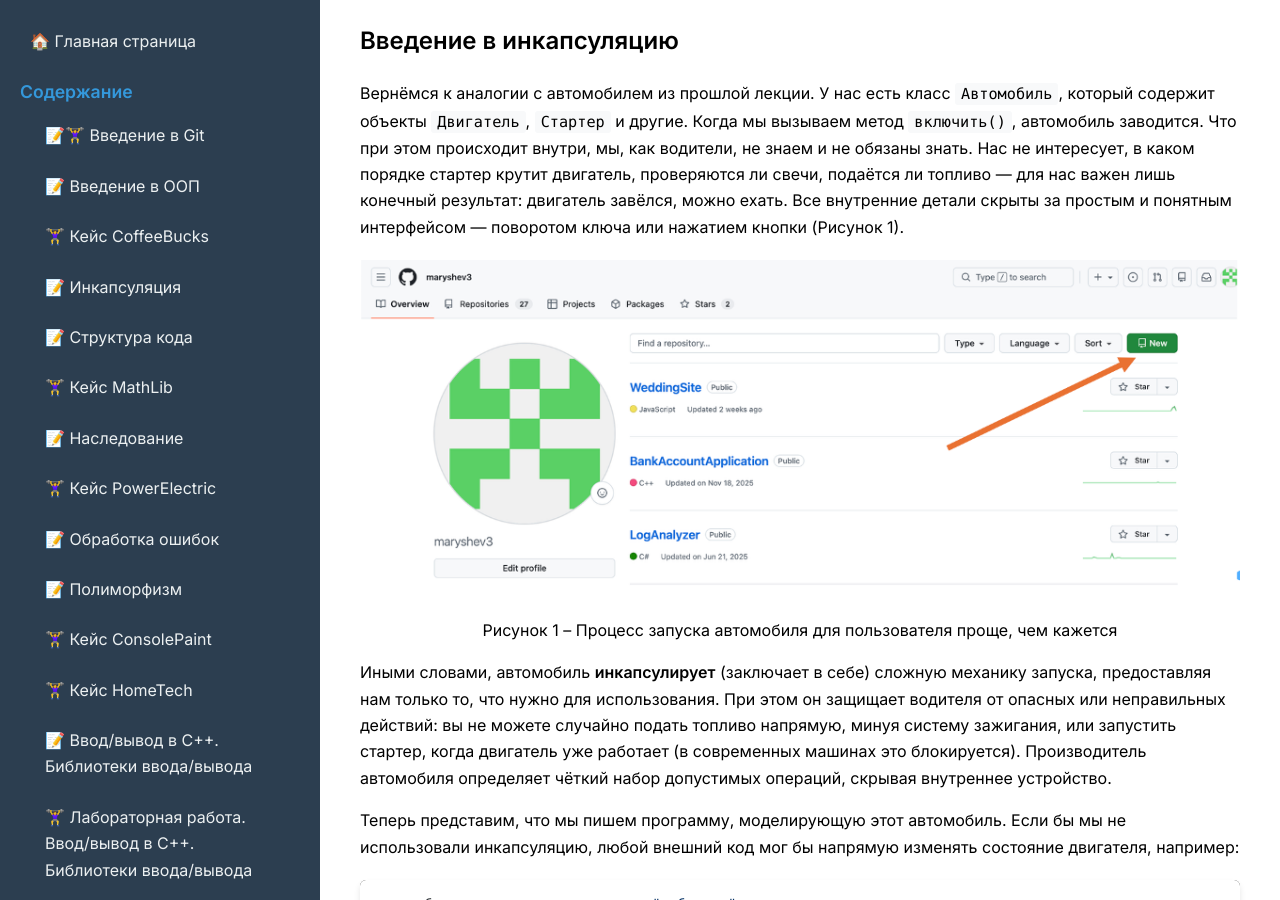
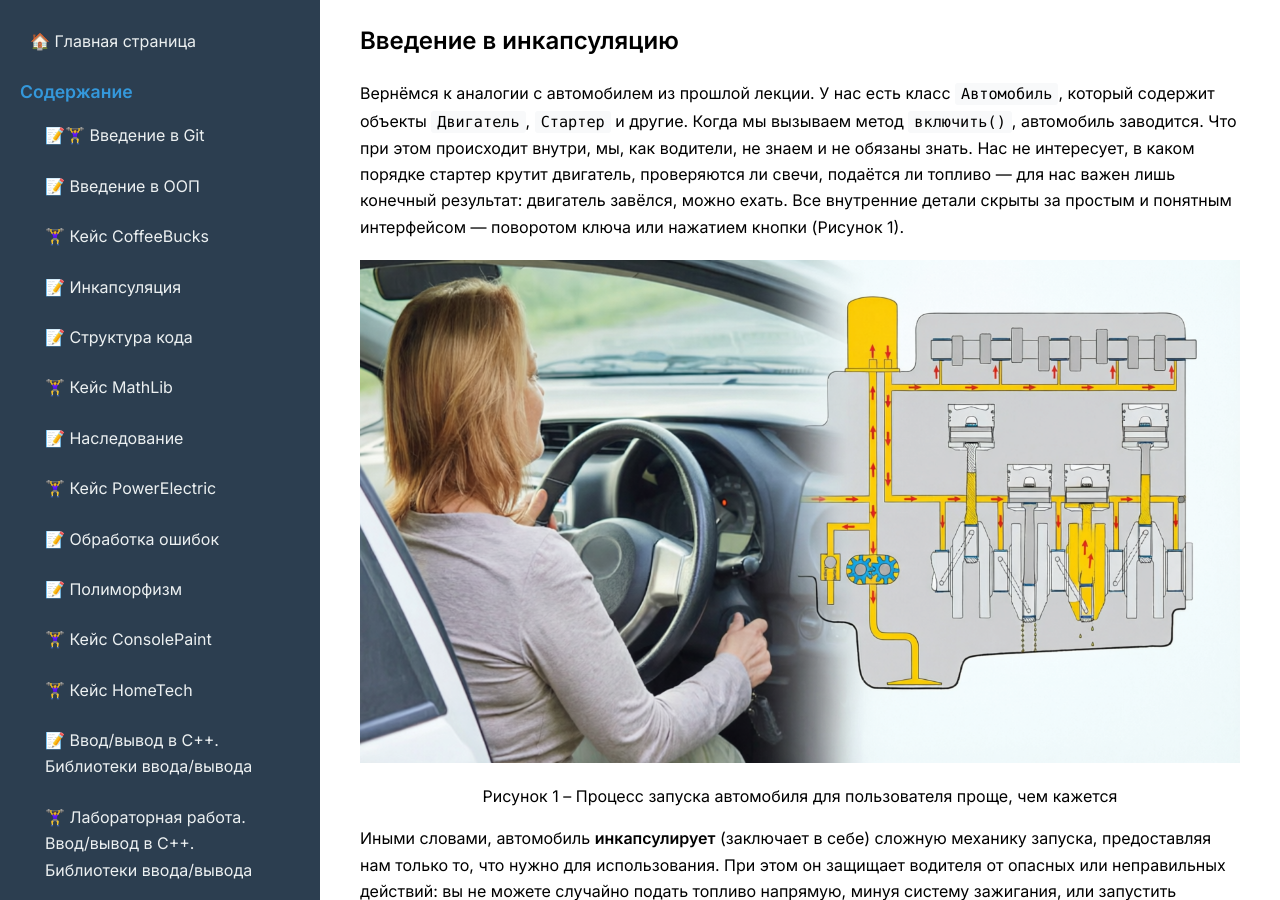
Before and after one commit to maryshev3/object-oriented-programming, a Jekyll site: the page built from ru/encapsulation.md, in a window 1280 px wide and 900 px high, scrolled down 406 px. Built offline with Jekyll 4.4.1, drawn with Linux system fonts in a browser that asks for light colours; nearby versions of some CDN libraries; a script that is not in the unit is left out.

Commit message:
fix path to image

```diff
--- a/ru/encapsulation.md
+++ b/ru/encapsulation.md
@@ -15,7 +15,7 @@ presentation: /assets/presentations/encapsulation.pdf
 
 Вернёмся к аналогии с автомобилем из прошлой лекции. У нас есть класс `Автомобиль`, который содержит объекты `Двигатель`, `Стартер` и другие. Когда мы вызываем метод `включить()`, автомобиль заводится. Что при этом происходит внутри, мы, как водители, не знаем и не обязаны знать. Нас не интересует, в каком порядке стартер крутит двигатель, проверяются ли свечи, подаётся ли топливо — для нас важен лишь конечный результат: двигатель завёлся, можно ехать. Все внутренние детали скрыты за простым и понятным интерфейсом — поворотом ключа или нажатием кнопки (Рисунок 1).
 
-![Процесс запуска автомобиля для пользователя проще, чем кажется]({{ '/assets/images/git-intro/1.png' | relative_url }}){: .center-img }
+![Процесс запуска автомобиля для пользователя проще, чем кажется]({{ '/assets/images/encapsulation/1.png' | relative_url }}){: .center-img }
 <p style="text-align: center;">Рисунок 1 – Процесс запуска автомобиля для пользователя проще, чем кажется</p>
 
 Иными словами, автомобиль **инкапсулирует** (заключает в себе) сложную механику запуска, предоставляя нам только то, что нужно для использования. При этом он защищает водителя от опасных или неправильных действий: вы не можете случайно подать топливо напрямую, минуя систему зажигания, или запустить стартер, когда двигатель уже работает (в современных машинах это блокируется). Производитель автомобиля определяет чёткий набор допустимых операций, скрывая внутреннее устройство.
```
